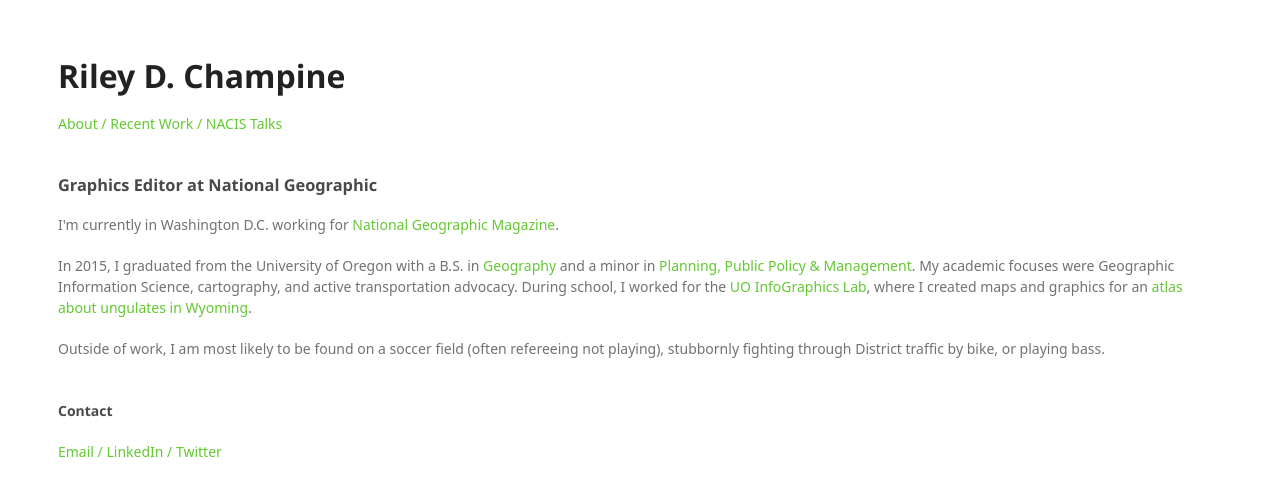
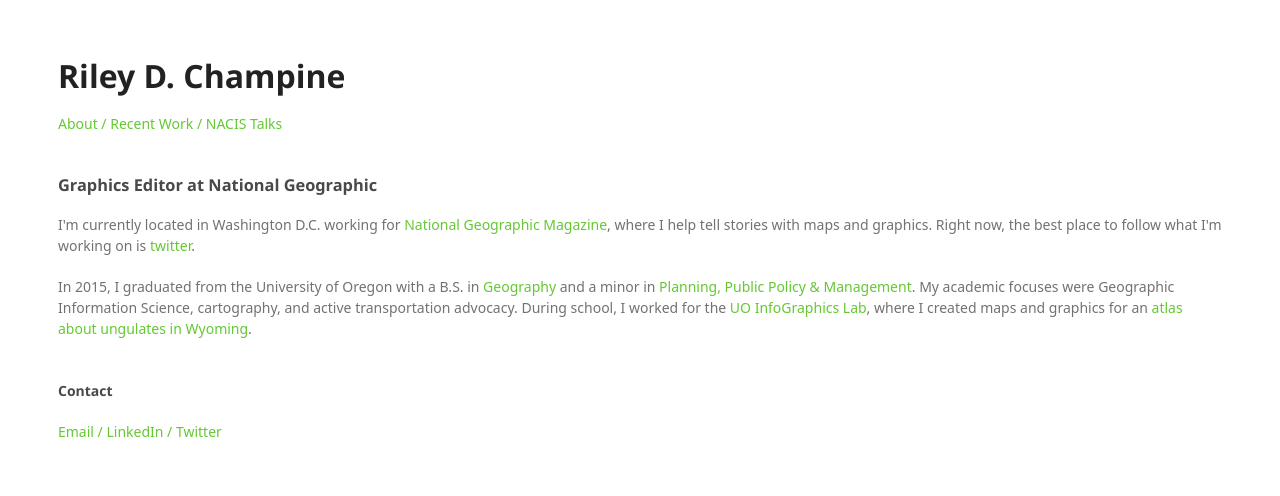
Before and after one commit to rileydchampine/rileydchampine.github.io, a Jekyll site: the page built from index.html, in a window 1280 px wide. Shown: the top 496 px of the page. Built offline with Jekyll 4.4.1, drawn with Linux system fonts in a browser that asks for light colours; some web fonts are replaced.

Commit message:
Update index.html

```diff
--- a/index.html
+++ b/index.html
@@ -4,7 +4,7 @@
 ---
     <div class="blurb">
        		<h3>Graphics Editor at National Geographic</h3>
-	    	<p>I'm currently in Washington D.C. working for <a href="http://www.nationalgeographic.com/magazine/">National Geographic Magazine</a>.</p>
+	    	<p>I'm currently located in Washington D.C. working for <a href="http://www.nationalgeographic.com/magazine/">National Geographic Magazine</a>, where I help tell stories with maps and graphics. Right now, the best place to follow what I'm working on is <a href="https://twitter.com/rileydchampine">twitter</a>.</p>
 		<p>In 2015, I graduated from the University of Oregon with a B.S. in <a href="http://geography.uoregon.edu/">Geography </a> and a minor in <a href="https://pppm.uoregon.edu/">Planning, Public Policy &amp; Management</a>. My academic focuses were Geographic Information Science, cartography, and active transportation advocacy. During school, I worked for the <a href=http://infographics.uoregon.edu/>UO InfoGraphics Lab</a>, where I created maps and graphics for an <a href="http://migrationinitiative.org/content/atlas-wildlife-migration">atlas about ungulates in Wyoming</a>.</p>
- <p>Outside of work, I am most likely to be found on a soccer field (often refereeing not playing), stubbornly fighting through District traffic by bike, or playing bass.</p>
+
 	</div><!-- /.blurb -->
```
